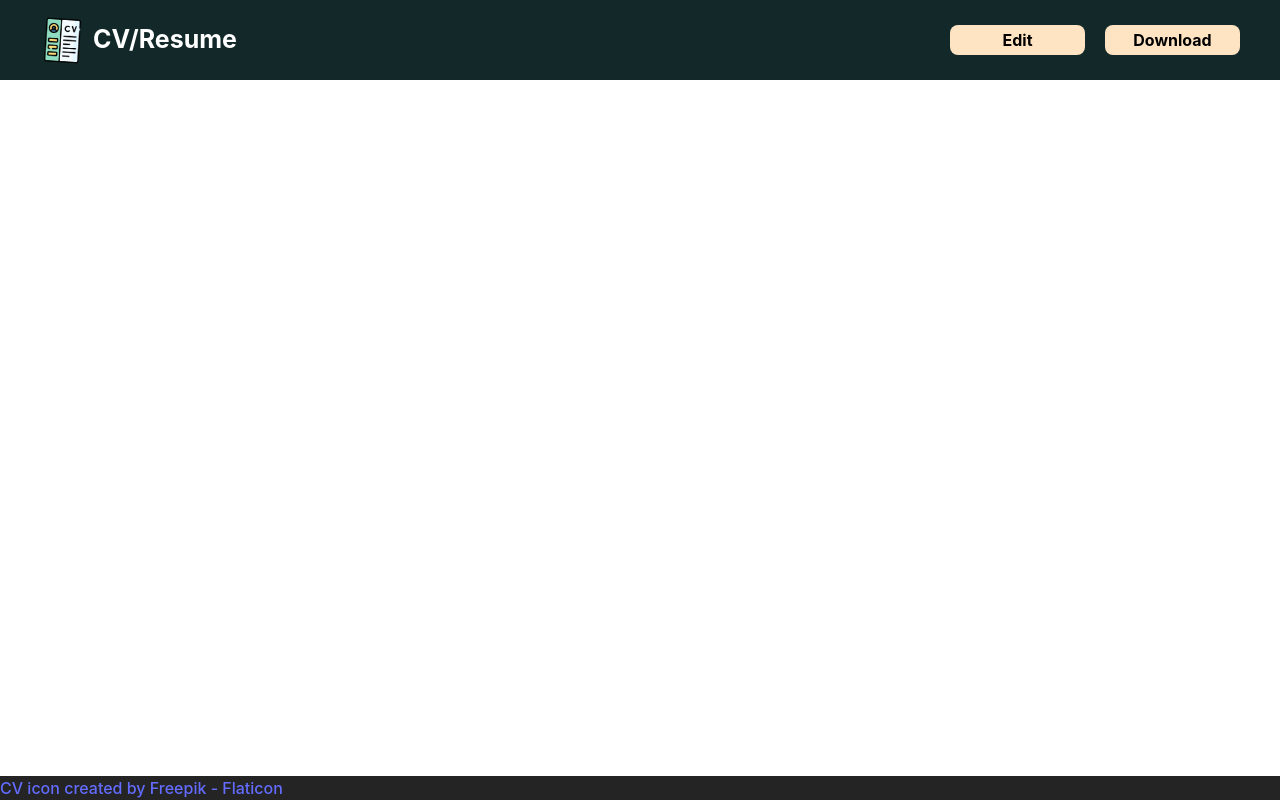
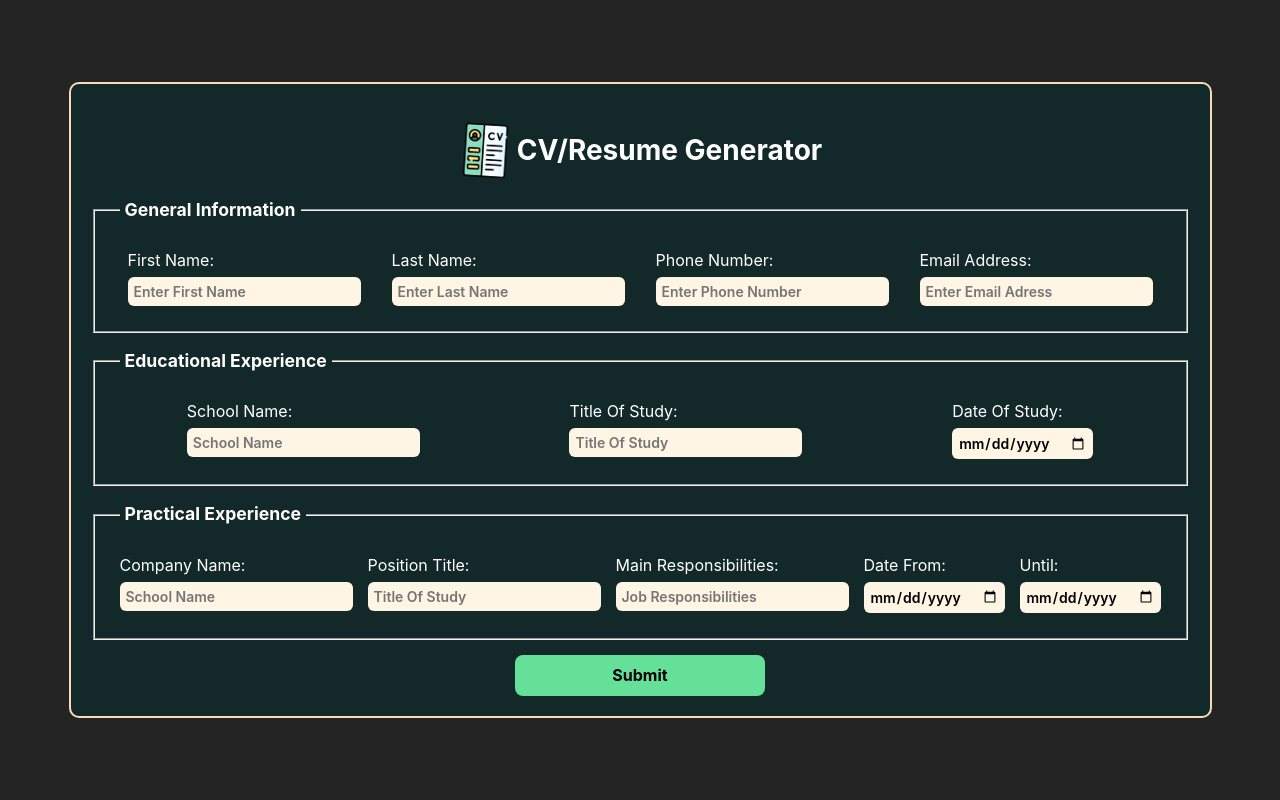
Before and after one commit to MetalSnow/CV-Application, a React (Vite) app: page / in a window 1280 px wide. Built offline with nearby package versions, Linux system fonts and the light colour scheme.

Commit message:
Add classes to home and cv containers to controll the display

```diff
--- a/src/App.css
+++ b/src/App.css
@@ -4,10 +4,13 @@
   margin: 0;
   display: flex;
   flex-direction: column;
+  justify-content: center;
+  align-items: center;
 }
 
 .home-container {
-  display: none;
+  opacity: 1;
+  transition: opacity 0.4s ease-in, display 0.4s allow-discrete;
   border: 2px solid wheat;
   border-radius: 10px;
   padding: 20px;
@@ -34,6 +37,7 @@
 
     & fieldset {
       display: flex;
+      flex-wrap: wrap;
       padding: 25px;
       justify-content: space-around;
       gap: 15px;
@@ -65,9 +69,15 @@
   }
 }
 
+.home-container.hide {
+  display: none;
+  opacity: 0;
+}
+
 .cv-container {
+  display: none;
+  opacity: 0;
   width: 100%;
-  display: flex;
   flex-direction: column;
   height: 100%;
 
@@ -111,6 +121,11 @@
   }
 }
 
+.cv-container.show {
+  opacity: 1;
+  display: flex;
+}
+
 @keyframes scale-rotate {
   from {
     transform: scale(0.8) rotate(-5deg);
```
